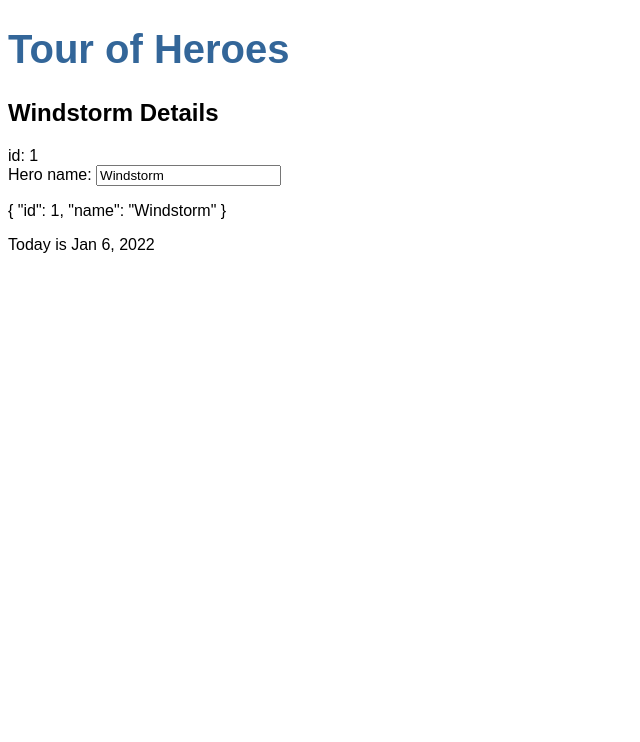
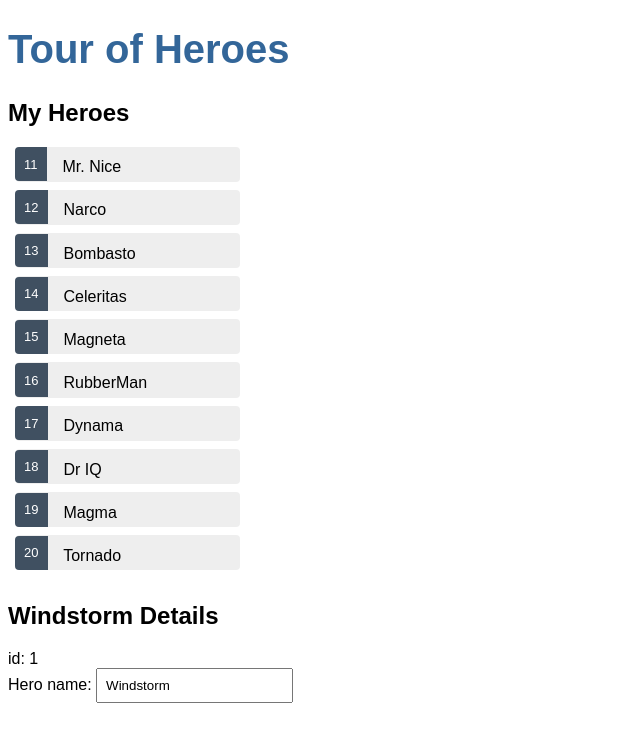
Before and after one commit to mysoyul/Angular_HeroApp, an Angular app: page / in a window 1280 px wide. Shown: the top 742 px of the page, without its empty margins (0-640 px from the left). Built offline with nearby package versions, Linux system fonts and the light colour scheme.

Commit message:
ngFor use

```diff
--- a/src/app/heroes/heroes.component.css
+++ b/src/app/heroes/heroes.component.css
@@ -0,0 +1,50 @@
+.heroes {
+  margin: 0 0 2em 0;
+  list-style-type: none;
+  padding: 0;
+  width: 15em;
+}
+.heroes li {
+  cursor: pointer;
+  position: relative;
+  left: 0;
+  background-color: #eee;
+  margin: 0.5em;
+  padding: 0.3em 0;
+  height: 1.6em;
+  border-radius: 4px;
+}
+.heroes li:hover {
+  color: #2c3a41;
+  background-color: #e6e6e6;
+  left: 0.1em;
+}
+.heroes li.selected {
+  background-color: black;
+  color: white;
+}
+.heroes li.selected:hover {
+  background-color: #505050;
+  color: white;
+}
+.heroes li.selected:active {
+  background-color: black;
+  color: white;
+}
+.heroes .badge {
+  display: inline-block;
+  font-size: small;
+  color: white;
+  padding: 0.8em 0.7em 0 0.7em;
+  background-color: #405061;
+  line-height: 1em;
+  position: relative;
+  left: -1px;
+  top: -4px;
+  height: 1.8em;
+  margin-right: 0.8em;
+  border-radius: 4px 0 0 4px;
+}
+input {
+  padding: 0.5rem;
+}
--- a/src/app/heroes/heroes.component.html
+++ b/src/app/heroes/heroes.component.html
@@ -1,3 +1,10 @@
+<h2>My Heroes</h2>
+<ul class="heroes">
+  <li *ngFor="let hero of heroes; index as i">
+    <span class="badge">{{ hero.id }}</span> {{ hero.name }}
+  </li>
+</ul>
+
 <h2>{{ hero.name | titlecase }} Details</h2>
 <div><span>id: </span>{{ hero.id }}</div>
 <div>
@@ -6,5 +13,5 @@
   <!-- <input type="text" [value]="hero.name" (change)="nameChange" -->
 </div>
 
-<p>{{ hero | json }}</p>
-<p>Today is {{ today | date }}</p>
+<!-- <p>{{ hero | json }}</p>
+<p>Today is {{ today | date }}</p> -->
--- a/src/app/heroes/heroes.component.ts
+++ b/src/app/heroes/heroes.component.ts
@@ -1,4 +1,5 @@
 import { Hero } from '../hero';
+import { HEROES } from '../mock-heroes';
 import { Component, OnInit } from '@angular/core';
 
 @Component({
@@ -7,6 +8,7 @@ import { Component, OnInit } from '@angular/core';
   styleUrls: ['./heroes.component.css']
 })
 export class HeroesComponent implements OnInit {
+  heroes = HEROES;
   hero: Hero = {id: 1, name: 'Windstorm'};
   today: number = Date.now();
 
```
